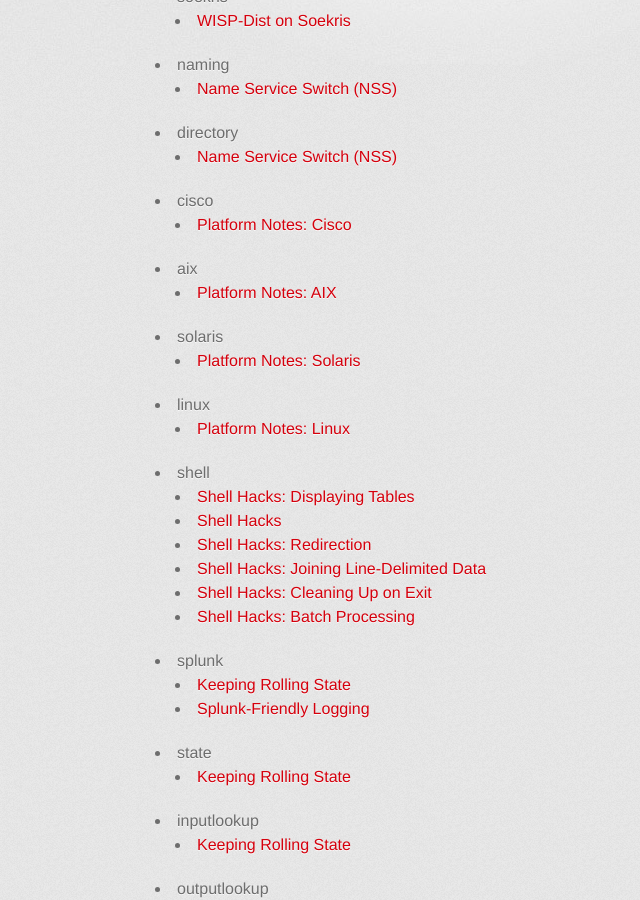
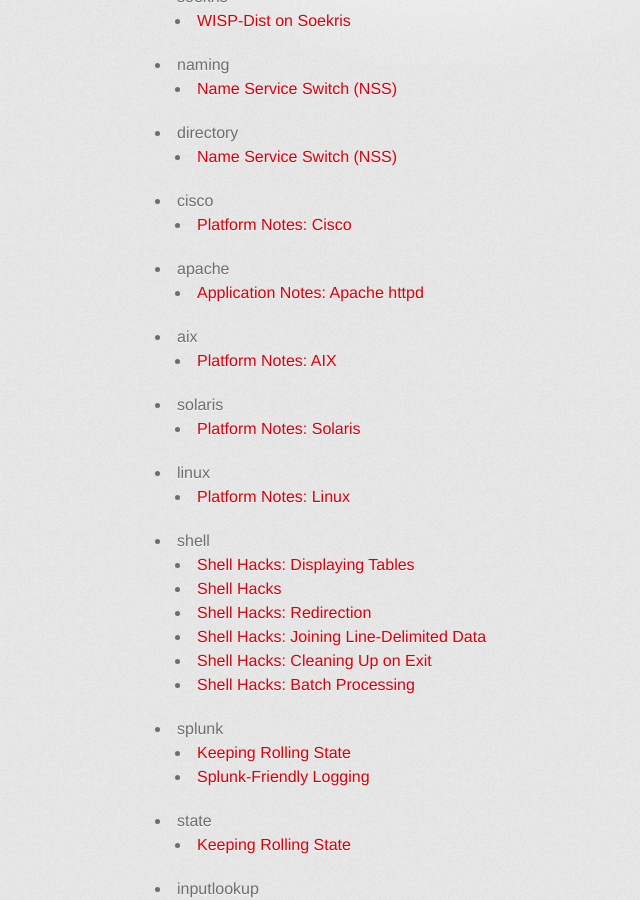
Before and after one commit to wcooley/wcooley.github.io, a Jekyll site: the page built from tags.md, in a window 1280 px wide and 900 px high, scrolled down 509 px. Shown: the whole window, without its empty margins (195-835 px from the left). Built offline with Jekyll 4.4.1, drawn with Linux system fonts in a browser that asks for light colours; some web fonts are replaced; Markdown is read by kramdown in place of the engine named in the settings.

Commit message:
Convert to MD

````diff
--- a/_posts/2007-06-10-apache-notes.md
+++ b/_posts/2007-06-10-apache-notes.md
@@ -1,12 +1,21 @@
-= Apache Notes =
+---
+layout: default
+tags: apache
+category: application
+title: "Application Notes: Apache httpd"
+---
+# Application Notes: Apache httpd
 
  * ApplicationNotes/ApacheNotes/CustomIndexes
 
-== Fix Dreadful Truncated File Names ==
+## Fix Dreadful Truncated File Names
 
-As people use Apache to anonymously serve files, more and more are we plagued with truncated file names in the listing.  You can usually see the file name if you mouse over the index link.  Here's the way to configure it to list variable-length file names:
+As people use Apache to anonymously serve files, more and more are we plagued
+with truncated file names in the listing.  You can usually see the file name if
+you mouse over the index link.  Here's the way to configure it to list
+variable-length file names:
 
-{{{
+```
 <IfModule mod_autoindex.c>
     # FancyIndexing is whether you want fancy directory indexing or standard
     #
@@ -14,11 +23,15 @@ As people use Apache to anonymously serve files, more and more are we plagued wi
 
     # ...
 </IfModule>
-}}}
+```
 
-== Filter Log Entries ==
+## Filter Log Entries
 
-You can use the {{{SetEnvIf}}} entry, along with the {{{CustomLog}}} directive, to filter unnecessary junk out of the logs.  I used to do this in post-processing as part of the log rotation, but it's easier to do it here.  Here's a sample:{{{
+You can use the `SetEnvIf` entry, along with the `CustomLog` directive, to
+filter unnecessary junk out of the logs.  I used to do this in post-processing
+as part of the log rotation, but it's easier to do it here.  Here's a sample:
+
+```
 SetEnvIf Request_URI "default\.ida" filtered-log
 SetEnvIf Request_URI "root\.exe" filtered-log
 SetEnvIf Request_URI "server-status" filtered-log
@@ -28,13 +41,19 @@ SetEnvIf Remote_Addr 127.0.0.1 filtered-log
 
 LogFormat "%V %h %l %u %t \"%r\" %>s %b \"%{Referer}i\" \"%{User-Agent}i\"" vcommon
 CustomLog /var/log/httpd/virtual_log vcommon env=!filtered-log
-}}}
+```
 
-== Empty Directory Listings in CentOS 5 / Red Hat Enterprise Linux 5 ==
+## Empty Directory Listings in CentOS 5 / Red Hat Enterprise Linux 5
 
-Upon upgrading to CentOS5 and (mostly) successfully migrating my Apache 2.0 ''httpd.conf'' to 2.2 by merging with
-the installed configuration file, I was most perplexed to find that all of my directory listings generated by ''mod_autoindex'' were empty--as if the directories contained no files.  After further review, I discovered this entry: {{{
+Upon upgrading to CentOS5 and (mostly) successfully migrating my Apache 2.0
+*httpd.conf* to 2.2 by merging with the installed configuration file, I was
+most perplexed to find that all of my directory listings generated by
+*mod_autoindex* were empty--as if the directories contained no files.  After
+further review, I discovered this entry:
+
+```
 IndexIgnore .??* *~ *
-}}}
+```
 
-The last "'''*'''" indicates that all normal files should be ignored.  I removed that and files suddenly appeared again.
+The last "*****" indicates that all normal files should be ignored.  I removed
+that and files suddenly appeared again.
````
